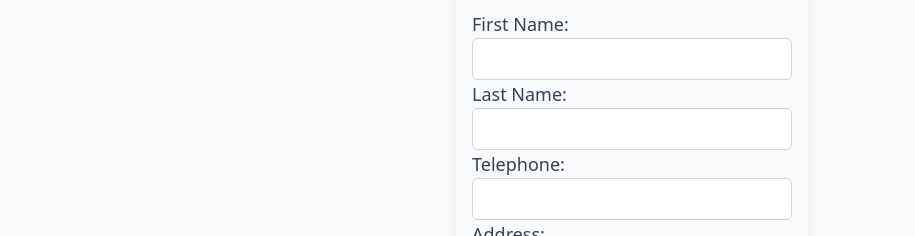
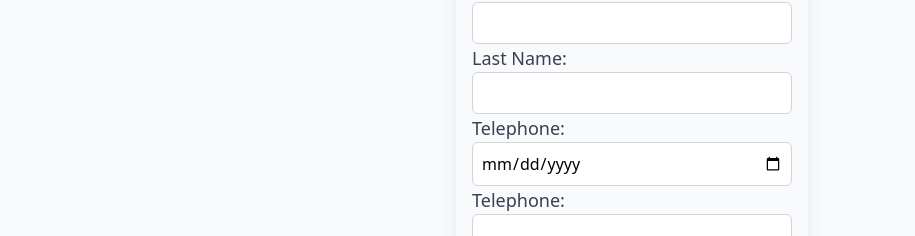
Before and after one commit to adrianosilvareis/emn8-ui, a React (Create React App) app: page / in a window 1280 px wide. Both pictures are taken after a click on the button "Add New Employee". Shown: the part 241-477 px from the top of the page, without its empty margins (8-923 px from the left). Built offline with nearby package versions, Linux system fonts and the light colour scheme; no server answers.

Commit message:
feat: create employee

```diff
--- a/src/context/AppEmployeeContext.tsx
+++ b/src/context/AppEmployeeContext.tsx
@@ -1,4 +1,4 @@
-import { createContext, useCallback, useEffect, useState } from "react";
+import { createContext, useCallback, useState } from "react";
 import { getAllEmployee, getEmployeeById, saveEmployee, updateEmployee } from "../services/employee.api";
 import { Department } from "./AppDepartmentContext";
 
@@ -24,7 +24,8 @@ type AppContextType = {
   employee: Employee | null,
   onGetEmployeeDetails: (id: string) => void,
   onUpdateEmployeeDetails: (id: string, employee: Partial<Employee>) => void,
-  onSaveEmployee: (employee: Partial<Employee>) => void
+  onSaveEmployee: (employee: Partial<Employee>) => void,
+  onFetchEmployee: () => void
 };
 
 export const AppEmployeeContext = createContext({} as AppContextType);
@@ -48,13 +49,9 @@ export function AppEmployeeProvider({ children }: { children: React.ReactNode })
     setEmployee(data);
   }, []);
 
-  useEffect(() => {
-    const fetchEmployee = async () => {
-      const data = await getAllEmployee();
-      setEmployees(data);
-    };
-
-    fetchEmployee();
+  const onFetchEmployee = useCallback(async () => {
+    const data = await getAllEmployee();
+    setEmployees(data);
   }, []);
 
   return (
@@ -63,7 +60,8 @@ export function AppEmployeeProvider({ children }: { children: React.ReactNode })
       employee,
       onGetEmployeeDetails,
       onUpdateEmployeeDetails,
-      onSaveEmployee
+      onSaveEmployee,
+      onFetchEmployee
     }}>{children}</AppEmployeeContext.Provider>
   );
 }
--- a/src/pages/EmployeeAdd.tsx
+++ b/src/pages/EmployeeAdd.tsx
@@ -7,19 +7,21 @@ type EmployeeProps = {
   lastName: string,
   phone: string,
   address: string,
-  departmentId: string
+  departmentId: string,
+  hireDate: Date,
 }
 
-function EmployeeAdd() {
+function EmployeeAdd({ onSave }: { onSave: () => void }) {
   const { departments } = useDepartmentContext();
-  const { onSaveEmployee } = useEmployeeContext();
+  const { onSaveEmployee, onFetchEmployee } = useEmployeeContext();
 
   const [formData, setFormData] = useState<EmployeeProps>({
     firstName: '',
     lastName: '',
     phone: '',
     address: '',
-    departmentId: ''
+    departmentId: '',
+    hireDate: new Date(),
   });
 
   const handleChange = (event: any) => {
@@ -30,8 +32,10 @@ function EmployeeAdd() {
     });
   };
 
-  const onSave = () => {
+  const handleSave = () => {
     onSaveEmployee(formData);
+    onFetchEmployee();
+    onSave();
   }
 
   return (
@@ -53,6 +57,15 @@ function EmployeeAdd() {
             id="lastName"
             name="lastName"
             value={formData.lastName}
+            onChange={handleChange}
+          />
+        </div>
+        <div>
+          <label className="block text-lg font-medium text-gray-700">Telephone:</label>
+          <input type="date" className="border border-gray-300 rounded-md p-2 w-80 block"
+            id="hireDate"
+            name="hireDate"
+            value={formData.hireDate.toString()}
             onChange={handleChange}
           />
         </div>
@@ -87,7 +100,7 @@ function EmployeeAdd() {
           </select>
         </div>
 
-        <button className="mt-4 bg-green-500 hover:bg-green-700 text-white font-bold py-2 px-4 rounded float-right ml-4 h-10" onClick={onSave}>
+        <button className="mt-4 bg-green-500 hover:bg-green-700 text-white font-bold py-2 px-4 rounded float-right ml-4 h-10" onClick={handleSave}>
           save
         </button>
       </div>
--- a/src/pages/EmployeeList.tsx
+++ b/src/pages/EmployeeList.tsx
@@ -1,4 +1,4 @@
-import { useState } from "react";
+import { useEffect, useState } from "react";
 import ListItem from "../components/ListItem";
 import Modal from "../components/Modal";
 import { useEmployeeContext } from "../hooks/useEmployeeContext";
@@ -6,10 +6,14 @@ import EmployeeAdd from "./EmployeeAdd";
 import EmployeeDetails from "./EmployeeDetails";
 
 function EmployeeList() {
-  const { employees } = useEmployeeContext();
+  const { employees, onFetchEmployee } = useEmployeeContext();
 
   const [isDetailModal, setIsDetailModal] = useState(false);
   const [isAddModal, setIsAddModal] = useState(false);
+
+  useEffect(() => {
+    onFetchEmployee()
+  }, [onFetchEmployee])
 
   const openAddModal = () => {
     setIsAddModal(true);
@@ -43,7 +47,7 @@ function EmployeeList() {
         <EmployeeDetails />
       </Modal>
       <Modal isOpen={isAddModal} onClose={closeAddModal}>
-        <EmployeeAdd />
+        <EmployeeAdd onSave={closeAddModal} />
       </Modal>
     </div>
   );
```
